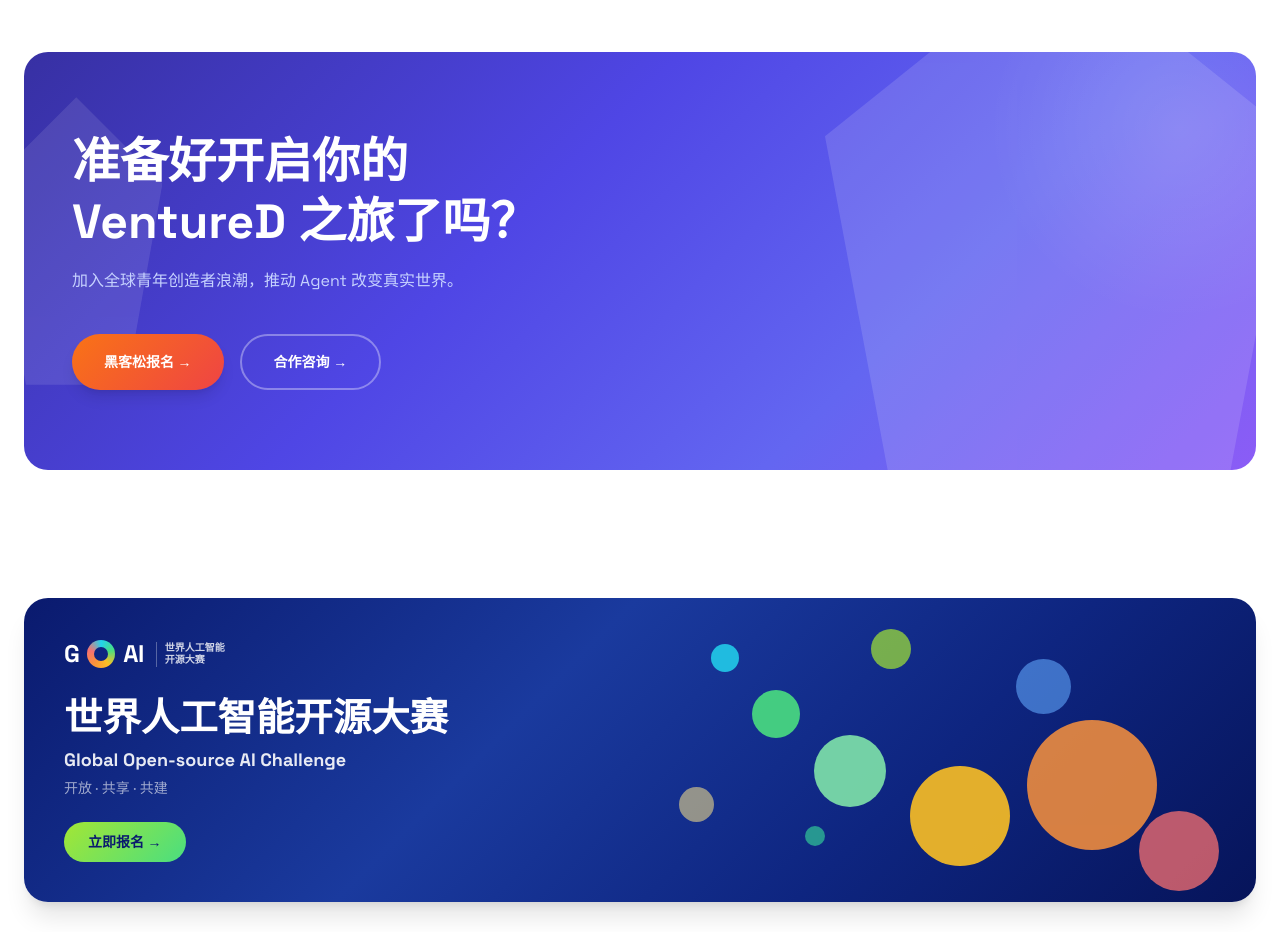
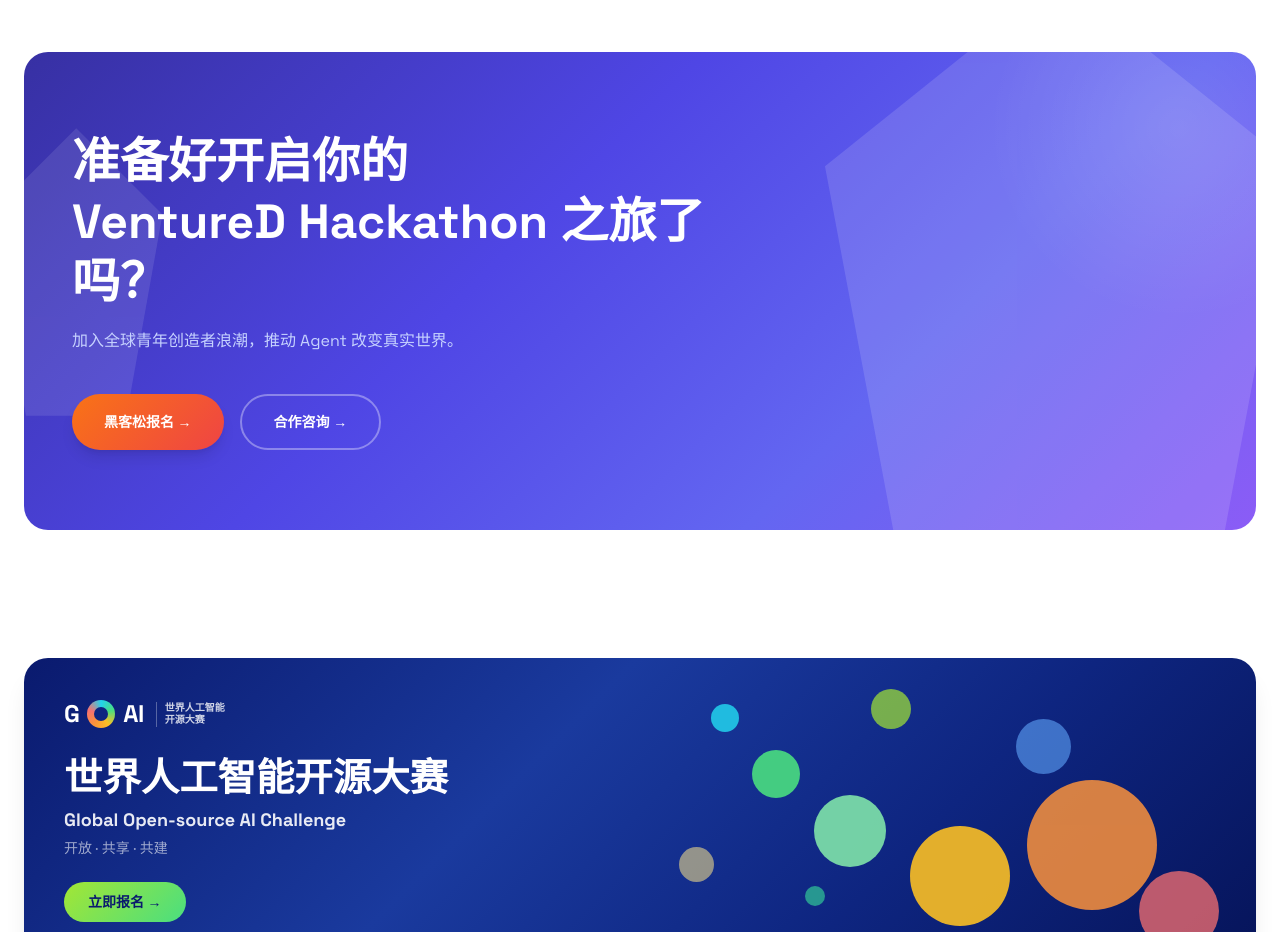
Before and after one commit to XianyiLiu0813/VentureD-website, a Next.js app: page / in a window 1280 px wide. Shown: the part 5780-6712 px from the top of the page. Built offline with nearby package versions, Linux system fonts and the light colour scheme.

Commit message:
Update CTA heading to VentureD Hackathon之旅

```diff
--- a/src/app/page.tsx
+++ b/src/app/page.tsx
@@ -759,7 +759,7 @@
 
             <div className="relative max-w-2xl">
               <h2 className="text-4xl md:text-5xl font-black mb-4 leading-tight">
-                {t("准备好开启你的", "Ready to Start Your")}<br />{t("VentureD 之旅了吗？", "VentureD Journey?")}
+                {t("准备好开启你的", "Ready to Start Your")}<br />{t("VentureD Hackathon 之旅了吗？", "VentureD Hackathon Journey?")}
               </h2>
               <p className="text-indigo-200 text-base mb-10 leading-relaxed">
                 {t("加入全球青年创造者浪潮，推动 Agent 改变真实世界。", "Join the global wave of young creators — let AI Agents change the real world.")}
```
